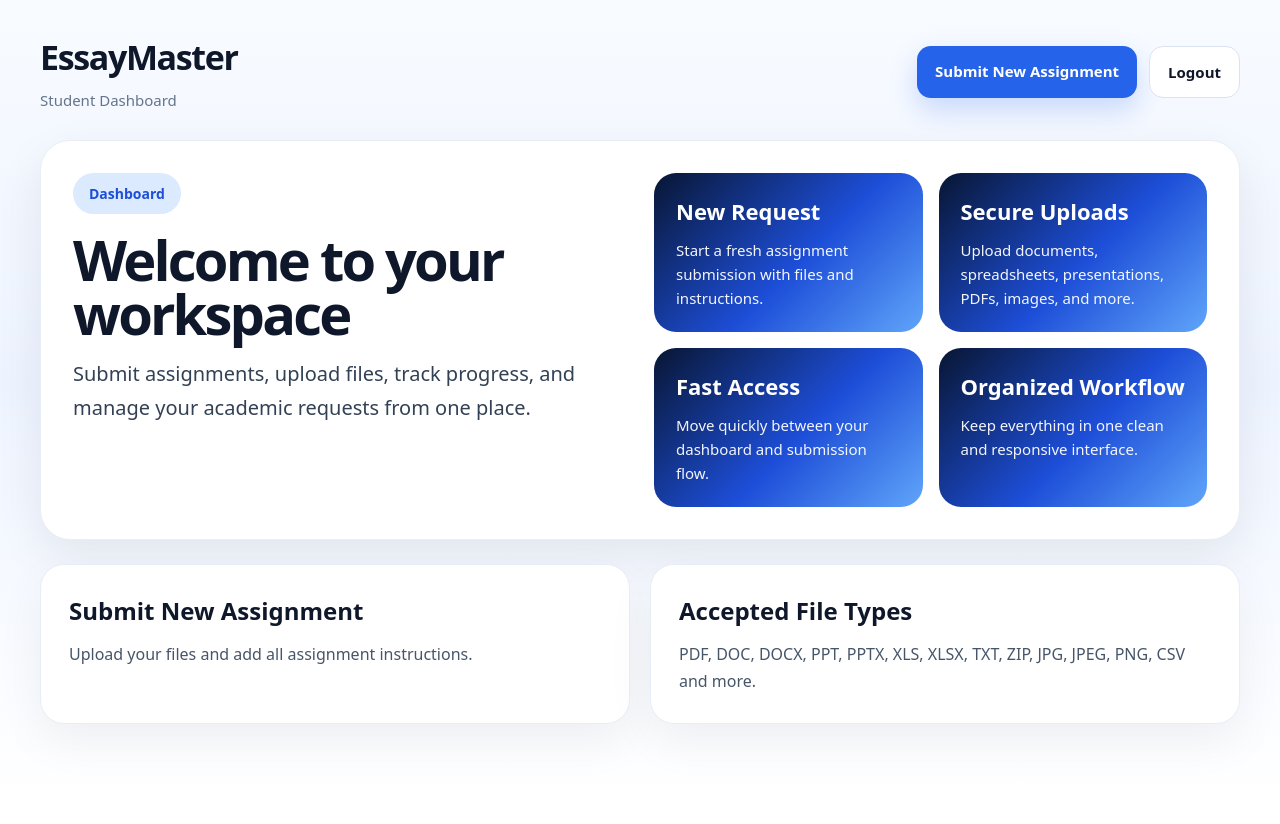
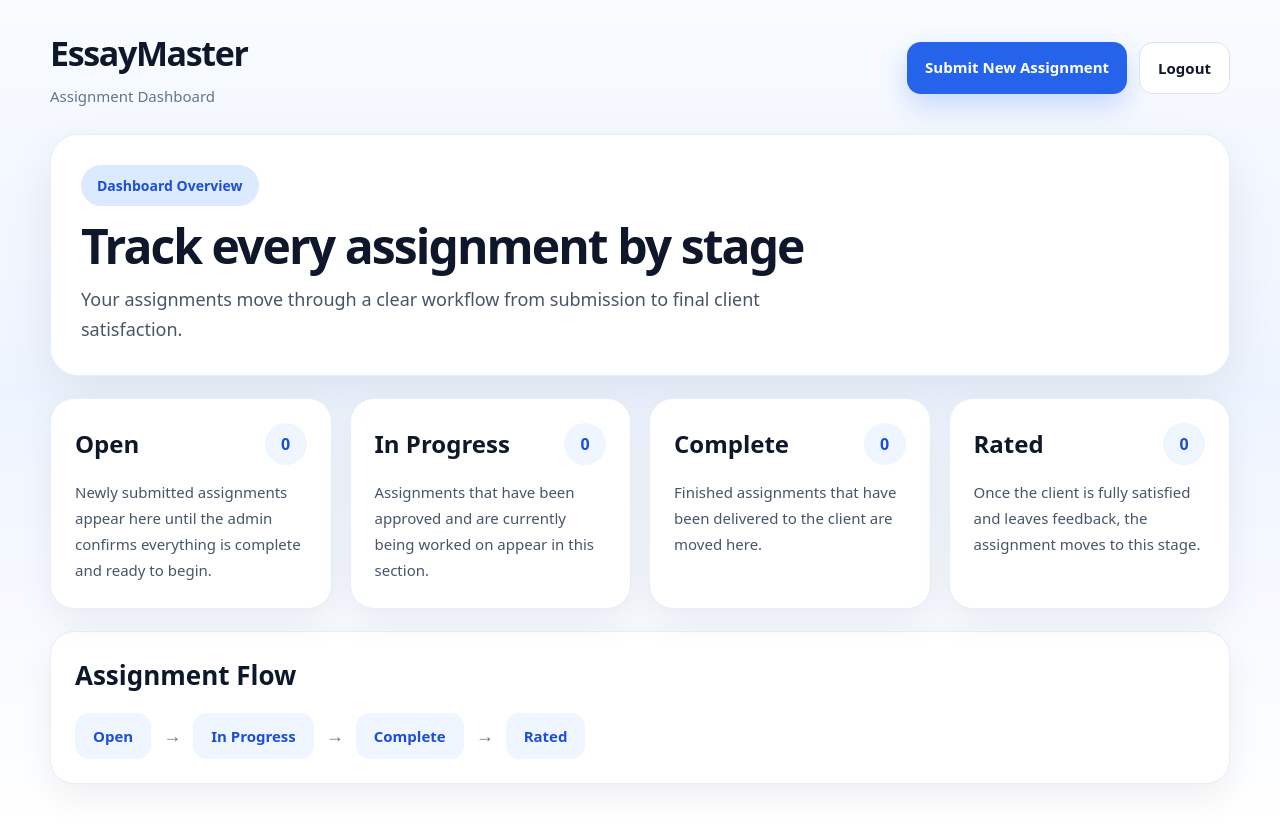
Before and after one commit to Brady294/academic-frontend, a Next.js app: page /dashboard in a window 1280 px wide. Before the commit the page ends 800 px from the top, so only its background shows below. Built offline with nearby package versions, Linux system fonts and the light colour scheme; sample sign-in values are in the browser's storage.

Commit message:
Made changes to the Dashboard

```diff
--- a/app/dashboard/page.tsx
+++ b/app/dashboard/page.tsx
@@ -2,8 +2,41 @@
 
 import { useEffect, useState } from "react";
 
+type StatusCard = {
+  title: string;
+  count: number;
+  description: string;
+};
+
 export default function DashboardPage() {
   const [mounted, setMounted] = useState(false);
+
+  const statusCards: StatusCard[] = [
+    {
+      title: "Open",
+      count: 0,
+      description:
+        "Newly submitted assignments appear here until the admin confirms everything is complete and ready to begin.",
+    },
+    {
+      title: "In Progress",
+      count: 0,
+      description:
+        "Assignments that have been approved and are currently being worked on appear in this section.",
+    },
+    {
+      title: "Complete",
+      count: 0,
+      description:
+        "Finished assignments that have been delivered to the client are moved here.",
+    },
+    {
+      title: "Rated",
+      count: 0,
+      description:
+        "Once the client is fully satisfied and leaves feedback, the assignment moves to this stage.",
+    },
+  ];
 
   useEffect(() => {
     const token = localStorage.getItem("token");
@@ -38,7 +71,7 @@ export default function DashboardPage() {
             <a href="/" className="brand">
               EssayMaster
             </a>
-            <p className="subtext">Student Dashboard</p>
+            <p className="subtext">Assignment Dashboard</p>
           </div>
 
           <div className="header-actions">
@@ -51,63 +84,54 @@ export default function DashboardPage() {
           </div>
         </header>
 
-        <section className="hero-card">
-          <div className="hero-left">
-            <div className="hero-badge">Dashboard</div>
-            <h1 className="hero-title">Welcome to your workspace</h1>
-            <p className="hero-text">
-              Submit assignments, upload files, track progress, and manage your
-              academic requests from one place.
-            </p>
-          </div>
-
-          <div className="stats-grid">
-            <div className="stat-card">
-              <h3>New Request</h3>
-              <p>Start a fresh assignment submission with files and instructions.</p>
-            </div>
-
-            <div className="stat-card">
-              <h3>Secure Uploads</h3>
-              <p>Upload documents, spreadsheets, presentations, PDFs, images, and more.</p>
-            </div>
-
-            <div className="stat-card">
-              <h3>Fast Access</h3>
-              <p>Move quickly between your dashboard and submission flow.</p>
-            </div>
-
-            <div className="stat-card">
-              <h3>Organized Workflow</h3>
-              <p>Keep everything in one clean and responsive interface.</p>
-            </div>
-          </div>
+        <section className="intro-card">
+          <div className="intro-badge">Dashboard Overview</div>
+          <h1 className="intro-title">Track every assignment by stage</h1>
+          <p className="intro-text">
+            Your assignments move through a clear workflow from submission to
+            final client satisfaction.
+          </p>
         </section>
 
-        <section className="quick-actions">
-          <a href="/submit" className="action-card">
-            <h3>Submit New Assignment</h3>
-            <p>Upload your files and add all assignment instructions.</p>
-          </a>
+        <section className="status-grid">
+          {statusCards.map((card) => (
+            <div className="status-card" key={card.title}>
+              <div className="status-top">
+                <h2>{card.title}</h2>
+                <span className="status-count">{card.count}</span>
+              </div>
+              <p>{card.description}</p>
+            </div>
+          ))}
+        </section>
 
-          <div className="action-card">
-            <h3>Accepted File Types</h3>
-            <p>PDF, DOC, DOCX, PPT, PPTX, XLS, XLSX, TXT, ZIP, JPG, JPEG, PNG, CSV and more.</p>
+        <section className="workflow-card">
+          <h2 className="workflow-title">Assignment Flow</h2>
+          <div className="workflow-steps">
+            <div className="workflow-step">Open</div>
+            <div className="workflow-arrow">→</div>
+            <div className="workflow-step">In Progress</div>
+            <div className="workflow-arrow">→</div>
+            <div className="workflow-step">Complete</div>
+            <div className="workflow-arrow">→</div>
+            <div className="workflow-step">Rated</div>
           </div>
         </section>
       </div>
 
       <style>{`
-        * { box-sizing: border-box; }
+        * {
+          box-sizing: border-box;
+        }
 
         .dashboard-page {
           min-height: 100vh;
           background: linear-gradient(180deg, #f8fbff 0%, #eef4ff 48%, #ffffff 100%);
-          padding: 32px 20px;
+          padding: 28px 18px 40px;
         }
 
         .dashboard-shell {
-          max-width: 1200px;
+          max-width: 1180px;
           margin: 0 auto;
         }
 
@@ -115,9 +139,9 @@ export default function DashboardPage() {
           display: flex;
           justify-content: space-between;
           align-items: center;
-          gap: 20px;
-          margin-bottom: 28px;
+          gap: 18px;
           flex-wrap: wrap;
+          margin-bottom: 26px;
         }
 
         .brand {
@@ -163,19 +187,16 @@ export default function DashboardPage() {
           border: 1px solid #dbe3f0;
         }
 
-        .hero-card {
+        .intro-card {
           background: #ffffff;
           border: 1px solid #e8eef7;
-          border-radius: 30px;
-          padding: 32px;
+          border-radius: 28px;
+          padding: 30px;
           box-shadow: 0 18px 48px rgba(15, 23, 42, 0.08);
-          display: grid;
-          grid-template-columns: 1fr 1fr;
-          gap: 28px;
-          margin-bottom: 24px;
+          margin-bottom: 22px;
         }
 
-        .hero-badge {
+        .intro-badge {
           display: inline-flex;
           padding: 10px 16px;
           border-radius: 999px;
@@ -183,123 +204,163 @@ export default function DashboardPage() {
           color: #1d4ed8;
           font-size: 14px;
           font-weight: 800;
-          margin-bottom: 18px;
+          margin-bottom: 16px;
         }
 
-        .hero-title {
-          margin: 0 0 16px;
-          font-size: 56px;
-          line-height: 0.98;
+        .intro-title {
+          margin: 0 0 14px;
+          font-size: 48px;
+          line-height: 1;
           font-weight: 900;
           color: #0f172a;
-          letter-spacing: -0.05em;
+          letter-spacing: -0.04em;
         }
 
-        .hero-text {
+        .intro-text {
           margin: 0;
-          color: #334155;
-          font-size: 20px;
+          color: #475569;
+          font-size: 18px;
           line-height: 1.7;
-          max-width: 560px;
+          max-width: 760px;
         }
 
-        .stats-grid {
+        .status-grid {
           display: grid;
-          grid-template-columns: 1fr 1fr;
-          gap: 16px;
+          grid-template-columns: repeat(4, minmax(0, 1fr));
+          gap: 18px;
+          margin-bottom: 22px;
         }
 
-        .stat-card {
-          background: linear-gradient(135deg, #081633 0%, #1d4ed8 55%, #60a5fa 100%);
-          color: #ffffff;
-          border-radius: 22px;
-          padding: 22px;
+        .status-card {
+          background: #ffffff;
+          border: 1px solid #e8eef7;
+          border-radius: 24px;
+          padding: 24px;
+          box-shadow: 0 14px 36px rgba(15, 23, 42, 0.06);
         }
 
-        .stat-card h3 {
-          margin: 0 0 10px;
-          font-size: 22px;
+        .status-top {
+          display: flex;
+          justify-content: space-between;
+          align-items: center;
+          gap: 12px;
+          margin-bottom: 14px;
+        }
+
+        .status-top h2 {
+          margin: 0;
+          font-size: 24px;
+          font-weight: 900;
+          color: #0f172a;
+        }
+
+        .status-count {
+          min-width: 42px;
+          height: 42px;
+          display: grid;
+          place-items: center;
+          border-radius: 999px;
+          background: #eff6ff;
+          color: #1d4ed8;
+          font-size: 16px;
           font-weight: 900;
         }
 
-        .stat-card p {
+        .status-card p {
           margin: 0;
-          line-height: 1.6;
+          color: #475569;
+          line-height: 1.75;
           font-size: 15px;
-          opacity: 0.95;
         }
 
-        .quick-actions {
-          display: grid;
-          grid-template-columns: 1fr 1fr;
-          gap: 20px;
+        .workflow-card {
+          background: #ffffff;
+          border: 1px solid #e8eef7;
+          border-radius: 24px;
+          padding: 24px;
+          box-shadow: 0 14px 36px rgba(15, 23, 42, 0.06);
         }
 
-        .action-card {
-          display: block;
-          text-decoration: none;
-          background: #ffffff;
+        .workflow-title {
+          margin: 0 0 18px;
+          font-size: 26px;
+          font-weight: 900;
           color: #0f172a;
-          border: 1px solid #e8eef7;
-          border-radius: 24px;
-          padding: 28px;
-          box-shadow: 0 18px 48px rgba(15, 23, 42, 0.06);
         }
 
-        .action-card h3 {
-          margin: 0 0 12px;
-          font-size: 24px;
+        .workflow-steps {
+          display: flex;
+          flex-wrap: wrap;
+          align-items: center;
+          gap: 12px;
+        }
+
+        .workflow-step {
+          background: #eff6ff;
+          color: #1d4ed8;
+          padding: 12px 18px;
+          border-radius: 14px;
+          font-weight: 800;
+          font-size: 15px;
+        }
+
+        .workflow-arrow {
+          color: #64748b;
+          font-size: 18px;
           font-weight: 900;
         }
 
-        .action-card p {
-          margin: 0;
-          color: #475569;
-          line-height: 1.7;
-        }
-
-        @media (max-width: 980px) {
-          .hero-card {
-            grid-template-columns: 1fr;
+        @media (max-width: 1100px) {
+          .status-grid {
+            grid-template-columns: 1fr 1fr;
           }
 
-          .quick-actions {
-            grid-template-columns: 1fr;
-          }
-
-          .hero-title {
-            font-size: 42px;
-          }
-
-          .hero-text {
-            font-size: 17px;
+          .intro-title {
+            font-size: 40px;
           }
         }
 
         @media (max-width: 768px) {
           .dashboard-page {
-            padding: 20px 14px;
+            padding: 20px 14px 30px;
           }
 
           .brand {
             font-size: 28px;
           }
 
-          .hero-card {
-            padding: 22px 16px;
-            border-radius: 22px;
+          .intro-card,
+          .workflow-card,
+          .status-card {
+            border-radius: 20px;
           }
 
-          .hero-title {
-            font-size: 34px;
+          .intro-card {
+            padding: 22px 16px;
           }
 
-          .stats-grid {
+          .intro-title {
+            font-size: 32px;
+          }
+
+          .intro-text {
+            font-size: 16px;
+          }
+
+          .status-grid {
             grid-template-columns: 1fr;
           }
 
-          .action-card {
+          .status-card {
             padding: 20px 16px;
+          }
+
+          .workflow-card {
+            padding: 20px 16px;
+          }
+
+          .workflow-title {
+            font-size: 22px;
           }
         }
       `}</style>
```
